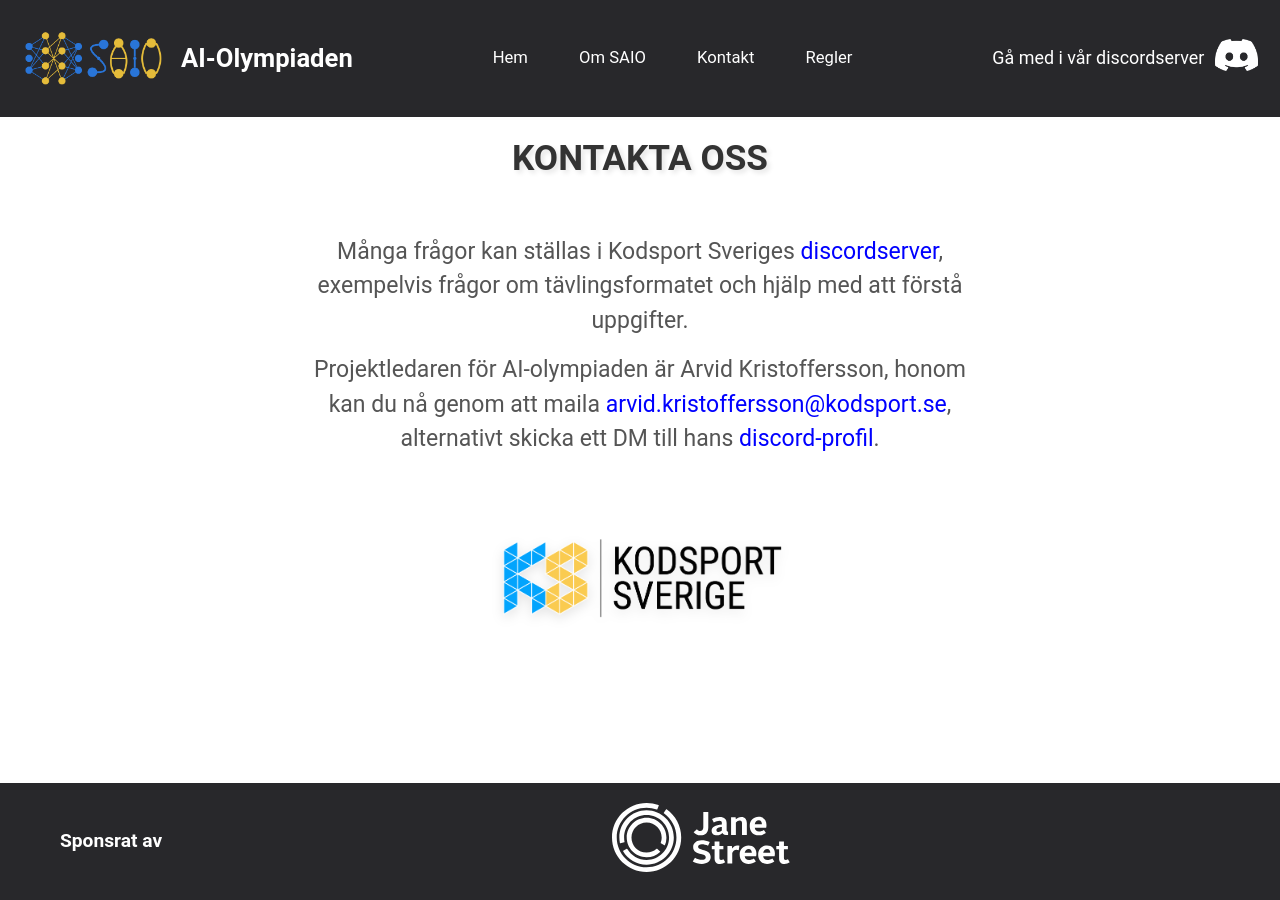
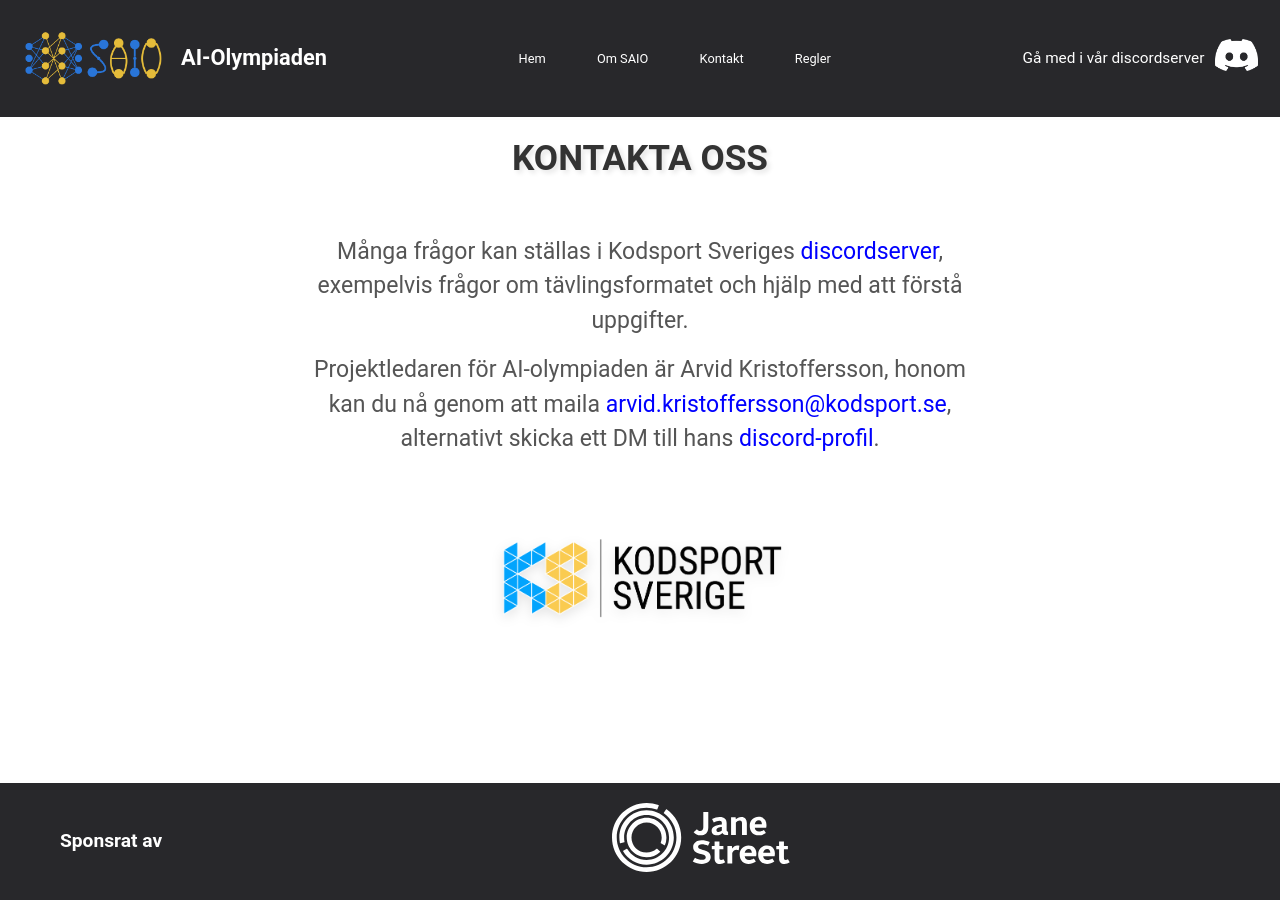
Before and after one commit to ArvidKristoffersson/site, a Jekyll site: the page built from contact.html, in a window 1280 px wide. Built offline with Jekyll 4.4.1, drawn with Linux system fonts in a browser that asks for light colours.

```diff
--- a/assets/css/navbar.css
+++ b/assets/css/navbar.css
@@ -31,7 +31,7 @@
 }
 
 .navbar-logo span {
-    font-size: 2vw;
+    font-size: 1.7vw;
     color: white;
     font-weight: bold;
 }
@@ -44,7 +44,7 @@
 .navbar-links a {
     color: white;
     text-decoration: none;
-    font-size: 1.3vw;
+    font-size: 1vw;
 }
 
 .navbar-links a:hover {
@@ -59,7 +59,7 @@
 
 .discord-text {
     color: white;
-    font-size: 1.4vw;
+    font-size: 1.2vw;
 }
 
 .discord-link img {
```
